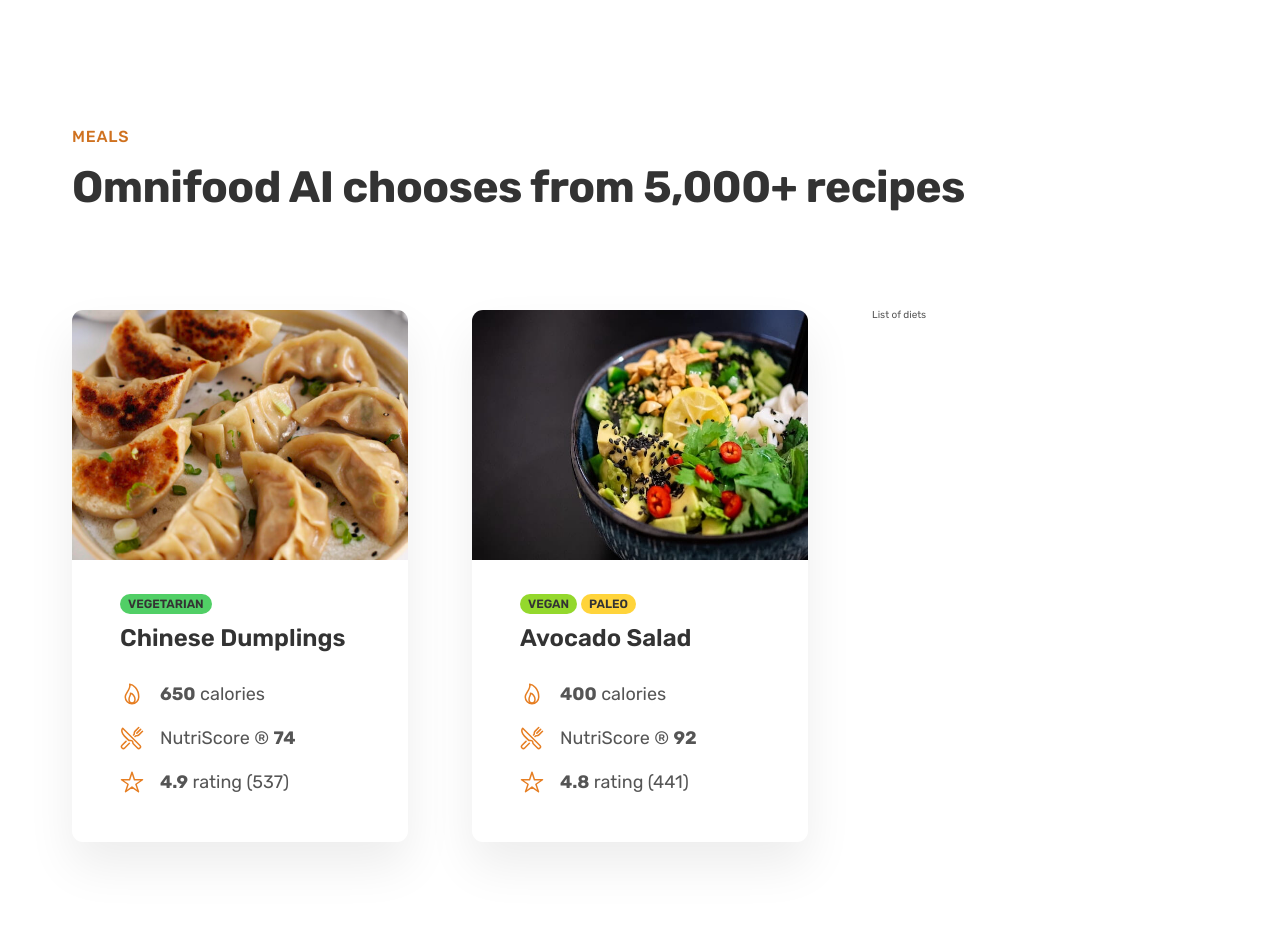
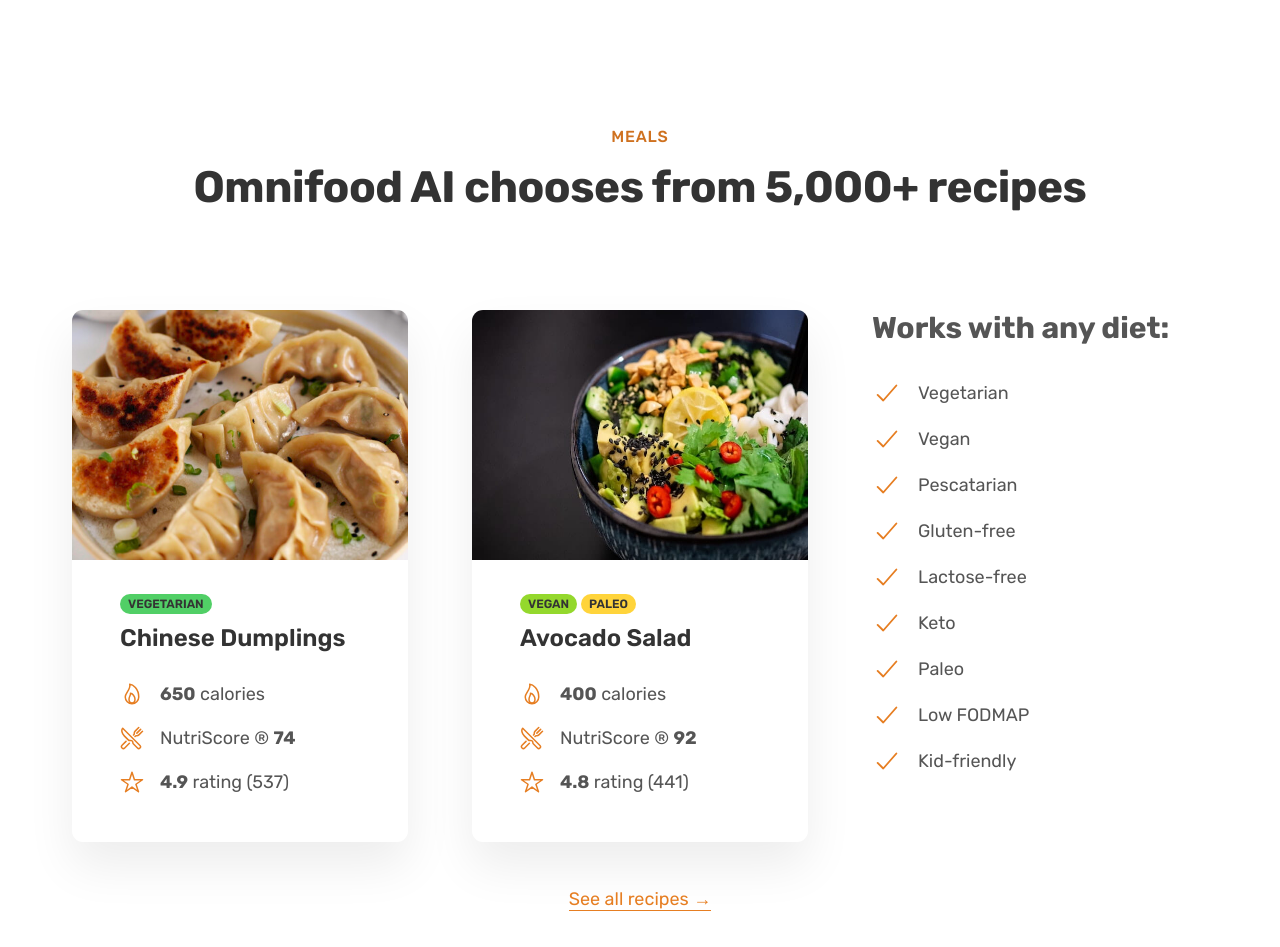
Before and after one commit to yanliu1111/Omnifood-website-frontend-development-project, a plain HTML site: page index.html in a window 1280 px wide. Shown: the part 2580-3527 px from the top of the page. Drawn offline with nearby package versions, Linux system fonts and the light colour scheme.

Commit message:
style: done meal section p3

```diff
--- a/css/general.css
+++ b/css/general.css
@@ -150,10 +150,33 @@ body {
   box-shadow: inset 0 0 0 3px #fff;
 }
 
+.link:link,
+.link:visited {
+  display: inline-block; /* if use padding inside, have to use inline block */
+  color: #e67e22;
+  text-decoration: none;
+  border-bottom: 1px solid currentColor;
+  padding-bottom: 2px;
+  transition: all 0.3s;
+}
+
+.link:hover,
+.link:active {
+  color: #cf711f;
+  border-bottom: 1px solid transparent; /* to remove the border */
+}
+
+/* HELPER/SETTINGS CLASSES */
 .margin-right-sm {
   margin-right: 1.6rem !important;
 }
 
+.margin-bottom-md {
+  margin-bottom: 4.8rem !important;
+}
+.center-text {
+  text-align: center;
+}
 .strong {
   font-weight: 500;
 }
--- a/css/style.css
+++ b/css/style.css
@@ -294,6 +294,24 @@
   height: 25rem;
 }
 
+.list {
+  list-style: none;
+  display: flex;
+  flex-direction: column;
+  gap: 1.6rem;
+}
+.list-item {
+  font-size: 1.8rem;
+  display: flex;
+  align-items: center;
+  gap: 1.6rem;
+}
+
+.list-icon {
+  width: 3rem;
+  height: 3rem;
+  color: #e67e22;
+}
 .all-recipes {
   text-align: center;
   font-size: 1.8rem;
--- a/index.html
+++ b/index.html
@@ -173,7 +173,9 @@
             Omnifood AI chooses from 5,000+ recipes
           </h2>
         </div>
-        <div class="container grid grid--3-cols">
+
+        <!-- One Container -->
+        <div class="container grid grid--3-cols margin-bottom-md">
           <div class="meal">
             <img
               src="img/meals/meal-3.jpg"
@@ -238,7 +240,52 @@
             </div>
           </div>
 
-          <div class="list">List of diets</div>
+          <div class="diets">
+            <h3 class="heading-tertiary">Works with any diet:</h3>
+            <ul class="list">
+              <li class="list-item">
+                <ion-icon class="list-icon" name="checkmark-outline"></ion-icon>
+                <span>Vegetarian</span>
+              </li>
+              <li class="list-item">
+                <ion-icon class="list-icon" name="checkmark-outline"></ion-icon>
+                <span>Vegan</span>
+              </li>
+              <li class="list-item">
+                <ion-icon class="list-icon" name="checkmark-outline"></ion-icon>
+                <span>Pescatarian</span>
+              </li>
+              <li class="list-item">
+                <ion-icon class="list-icon" name="checkmark-outline"></ion-icon>
+                <span>Gluten-free</span>
+              </li>
+              <li class="list-item">
+                <ion-icon class="list-icon" name="checkmark-outline"></ion-icon>
+                <span>Lactose-free</span>
+              </li>
+              <li class="list-item">
+                <ion-icon class="list-icon" name="checkmark-outline"></ion-icon>
+                <span>Keto</span>
+              </li>
+              <li class="list-item">
+                <ion-icon class="list-icon" name="checkmark-outline"></ion-icon>
+                <span>Paleo</span>
+              </li>
+              <li class="list-item">
+                <ion-icon class="list-icon" name="checkmark-outline"></ion-icon>
+                <span>Low FODMAP</span>
+              </li>
+              <li class="list-item">
+                <ion-icon class="list-icon" name="checkmark-outline"></ion-icon>
+                <span>Kid-friendly</span>
+              </li>
+            </ul>
+          </div>
+        </div>
+
+        <!-- One Container -->
+        <div class="container all-recipes">
+          <a href="#" class="link">See all recipes &rarr;</a>
         </div>
       </section>
     </main>
```
